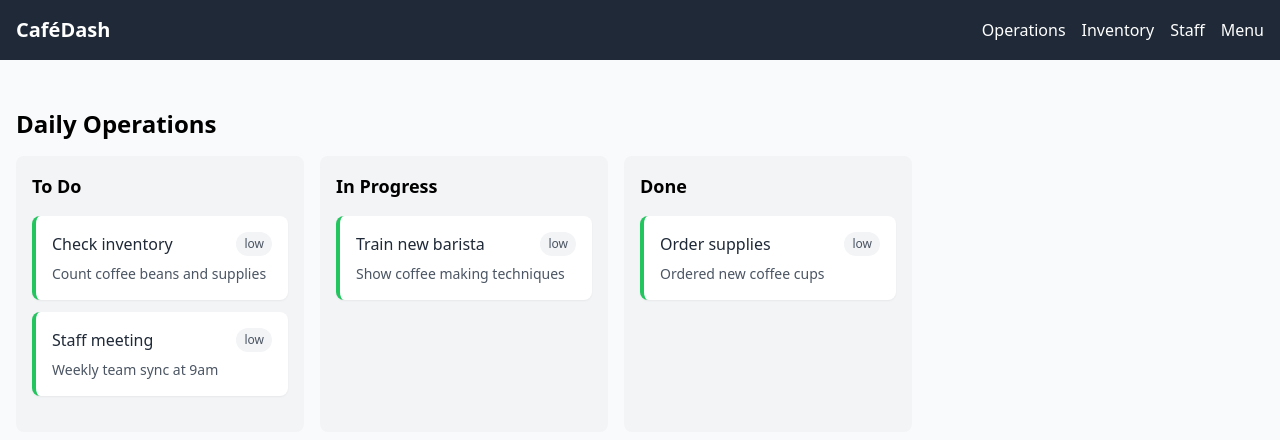
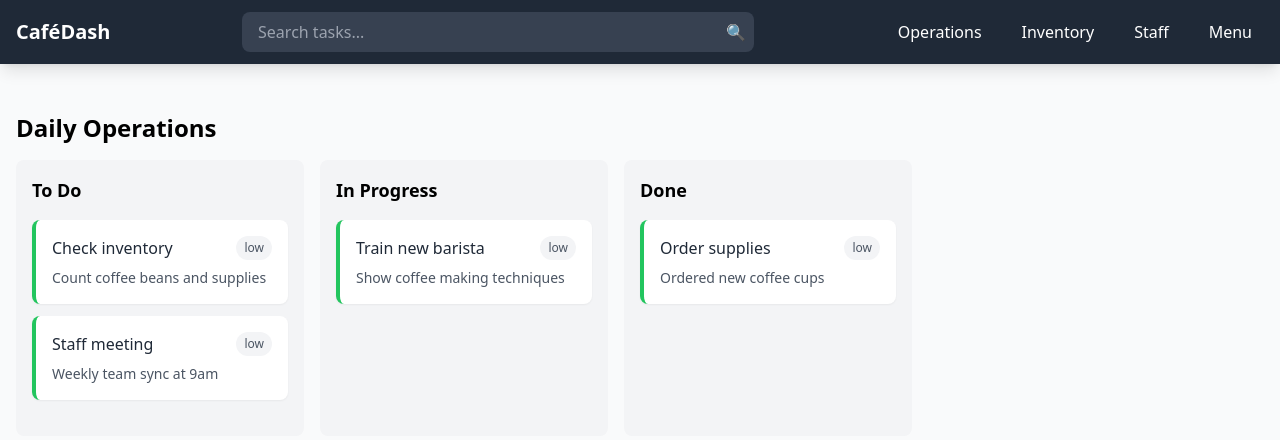
Before and after one commit to elizabethvilloria/minidash, a React (Vite) app: page / in a window 1280 px wide. Shown: the top 440 px of the page. Built offline with nearby package versions, Linux system fonts and the light colour scheme.

Commit message:
feat: add search functionality to Navbar

```diff
--- a/src/components/layout/Navbar.jsx
+++ b/src/components/layout/Navbar.jsx
@@ -1,15 +1,57 @@
-import React from 'react'
+import React, { useState } from 'react'
 
-function Navbar() {
+function Navbar({ onSearch }) {
+  const [searchQuery, setSearchQuery] = useState('')
+
+  const handleSearch = (e) => {
+    e.preventDefault()
+    onSearch?.(searchQuery)
+  }
+
   return (
-    <nav className="bg-gray-800 text-white p-4">
-      <div className="container mx-auto flex justify-between items-center">
-        <h1 className="text-xl font-bold">CaféDash</h1>
-        <div className="flex space-x-4">
-          <button>Operations</button>
-          <button>Inventory</button>
-          <button>Staff</button>
-          <button>Menu</button>
+    <nav className="bg-gray-800 text-white shadow-lg">
+      <div className="container mx-auto px-4">
+        <div className="flex justify-between items-center h-16">
+          <div className="flex items-center">
+            <h1 className="text-xl font-bold">CaféDash</h1>
+          </div>
+
+          {/* Search Bar */}
+          <form onSubmit={handleSearch} className="flex-1 max-w-lg mx-4">
+            <div className="relative">
+              <input
+                type="text"
+                value={searchQuery}
+                onChange={(e) => setSearchQuery(e.target.value)}
+                placeholder="Search tasks..."
+                className="w-full px-4 py-2 rounded-lg bg-gray-700 text-white placeholder-gray-400 focus:outline-none focus:ring-2 focus:ring-blue-500"
+                aria-label="Search tasks"
+              />
+              <button
+                type="submit"
+                className="absolute right-2 top-1/2 transform -translate-y-1/2 text-gray-400 hover:text-white"
+                aria-label="Submit search"
+              >
+                🔍
+              </button>
+            </div>
+          </form>
+
+          {/* Navigation Links */}
+          <div className="flex space-x-4">
+            <button className="px-3 py-2 rounded-md hover:bg-gray-700 transition-colors">
+              Operations
+            </button>
+            <button className="px-3 py-2 rounded-md hover:bg-gray-700 transition-colors">
+              Inventory
+            </button>
+            <button className="px-3 py-2 rounded-md hover:bg-gray-700 transition-colors">
+              Staff
+            </button>
+            <button className="px-3 py-2 rounded-md hover:bg-gray-700 transition-colors">
+              Menu
+            </button>
+          </div>
         </div>
       </div>
     </nav>
```
